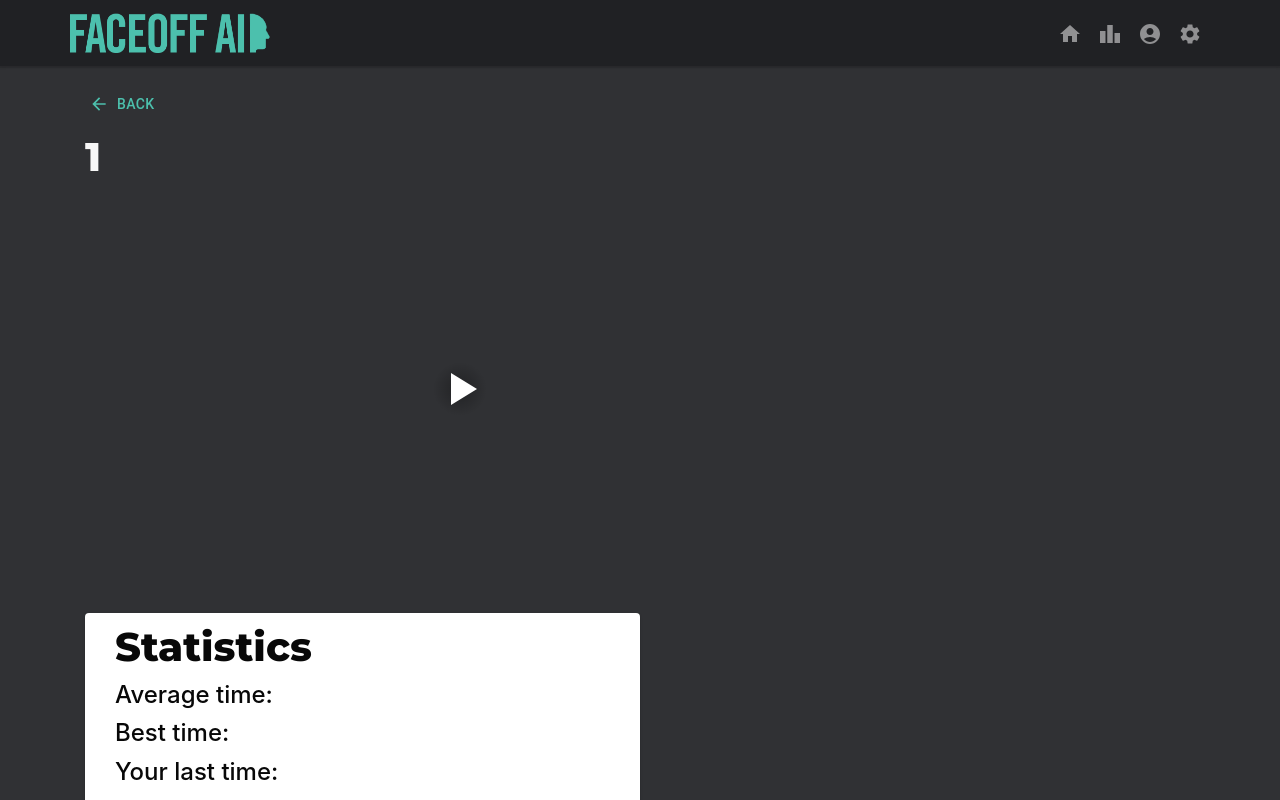
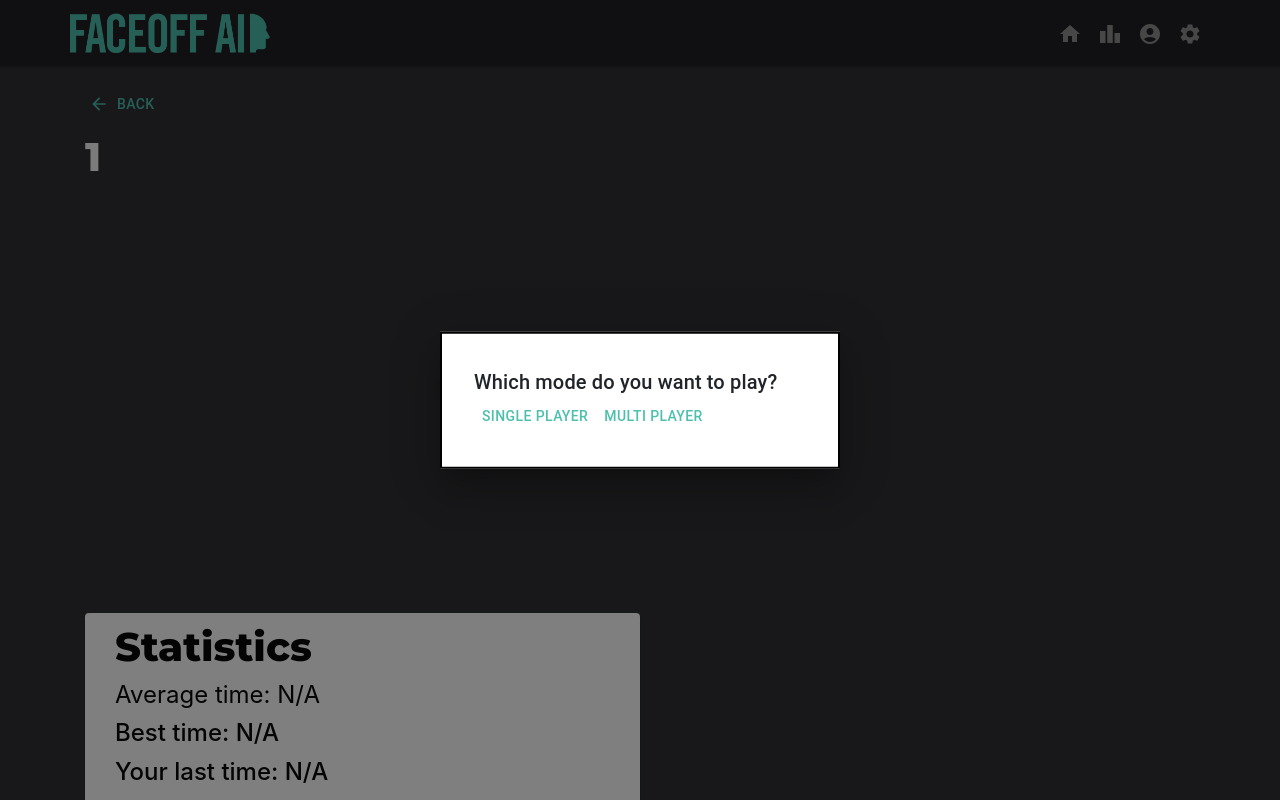
Before and after one commit to faceoff-team/face-off-ai, a React (Create React App) app in the folder frontend/face-off-ai/: page /game/1/1 in a window 1280 px wide. Shown: the top 800 px of the page. Built offline with nearby package versions, Linux system fonts and the light colour scheme; no server answers.

Commit message:
Planning and implementing regex for video input URL and game validation

```diff
--- a/frontend/face-off-ai/src/components/HomePageBox.jsx
+++ b/frontend/face-off-ai/src/components/HomePageBox.jsx
@@ -30,7 +30,7 @@ function HomePageBox({videoID, videoTitle}) {
                             component="img"
                             height="140"
                             image={thumbnailURL}
-                            alt="green iguana"
+                            alt={videoTitle}
                         />
                     </CardActionArea>
                 </Card>
--- a/frontend/face-off-ai/src/screens/Game.jsx
+++ b/frontend/face-off-ai/src/screens/Game.jsx
@@ -25,7 +25,18 @@ const modalStyle = {
 function Game() {
     const { id, title } = useParams();
 
+    const avgTimeDict = {"r9SsqcT6heE" : "50 seconds", "YqaacQc6sho" : "1 minute 3 seconds"};
+    const bestTimeDict = {"r9SsqcT6heE" : "2 minutes 10 seconds", "YqaacQc6sho" : "5 minutes 4 seconds"};
+    const userLastTimeDict = {"r9SsqcT6heE" : "32 seconds", "YqaacQc6sho" : "48 seconds"};
+    const userBestTimeDict = {"r9SsqcT6heE" : "1 minute 3 seconds", "YqaacQc6sho" : "2 minutes 17 seconds"};
+
+    const avgTime = avgTimeDict[id] === undefined ? "N/A" : avgTimeDict[id];
+    const bestTime = bestTimeDict[id] === undefined ? "N/A" : bestTimeDict[id];
+    const userLastTime = userLastTimeDict[id] === undefined ? "N/A" : userLastTimeDict[id];
+    const userBestTime = userBestTimeDict[id] === undefined ? "N/A" : userBestTimeDict[id];
+
     const [open, setOpen] = React.useState(false);
+    const [openMode, setOpenMode] = React.useState(true);
     let history = useHistory();
 
     if( id == null || title == null) {
@@ -91,8 +102,29 @@ function Game() {
     const handleOpen = () => setOpen(true);
     const handleClose = () => setOpen(false);
 
+    const handleOpenMode = () => setOpenMode(true);
+    const handleCloseMode = () => setOpenMode(false);
+
     return (
         <div className="gamePage" class="container">
+            <Modal
+                open={openMode}
+                onClose={handleCloseMode}
+                aria-labelledby="modal-modal-title"
+                aria-describedby="modal-modal-description"
+            >
+                <Box sx={modalStyle}>
+                <Typography id="modal-modal-title" variant="h6" component="h2">
+                    Which mode do you want to play?
+                </Typography>
+                <Button size="medium" color="secondary" onClick={handleCloseMode}>
+                    Single Player
+                </Button>
+                <Button size="medium" color="secondary" onClick={handleCloseMode}>
+                    Multi Player
+                </Button>
+                </Box>
+            </Modal>
             <Modal
                 open={open}
                 onClose={handleClose}
@@ -148,10 +180,10 @@ function Game() {
                 <Card style={{width: '50%'}}>
                     <div className="stats" class="gameColumn" style={{marginLeft: '30px'}}>
                         <h2 class="font-weight-heavy" style={{marginTop: "10px"}}>Statistics</h2>
-                        <h4 style={{marginTop: "10px"}}>Average time: </h4>
-                        <h4 style={{marginTop: "10px"}}>Best time: </h4>
-                        <h4 style={{marginTop: "10px"}}>Your last time: </h4>
-                        <h4 style={{marginTop: "10px"}}>Your best time: </h4>
+                        <h4 class="font-weight-normal" style={{marginTop: "10px"}}>Average time: {avgTime}</h4>
+                        <h4 style={{marginTop: "10px"}}>Best time: {bestTime}</h4>
+                        <h4 style={{marginTop: "10px"}}>Your last time: {userLastTime}</h4>
+                        <h4 style={{marginTop: "10px"}}>Your best time: {userBestTime}</h4>
                     </div>
                 </Card>
             </div>
--- a/frontend/face-off-ai/src/screens/Home.jsx
+++ b/frontend/face-off-ai/src/screens/Home.jsx
@@ -5,39 +5,34 @@ import HorizontalLine from "../components/HorizontalLine.jsx";
 import { Link, withRouter } from 'react-router-dom';
 import { TextField } from '@mui/material';
 
+const modalStyle = {
+    position: 'absolute',
+    top: '50%',
+    left: '50%',
+    transform: 'translate(-50%, -50%)',
+    width: 400,
+    bgcolor: 'background.paper',
+    border: '2px solid #000',
+    boxShadow: 24,
+    p: 4,
+};
+
 function Home() {
+    const ytRegex = "^((?:https?:)?\/\/)?((?:www|m)\.)?((?:youtube\.com|youtu.be))(\/(?:[\w\-]+\?v=|embed\/|v\/)?)([\w\-]+)(\S+)?$"
     return (
         <div className="home" class="container">
-            <h1 class="font-weight-heavy" style={{ marginTop: "20px" }}>Welcome! Want to jump right in? Click Below:</h1>
+            <h1 class="font-weight-heavy" style={{ marginTop: "20px" }}>Welcome! Paste in a YouTube video link or click a video below:</h1>
             <HorizontalLine color="#f7f7f7" width="100%"/>
+            <br/>
             <TextField
+                inputProps={{ pattern: ytRegex }}
                 id="outlined-basic"
                 label="Paste a YouTube link here"
                 variant="outlined"
-                color="primary"
+                color="secondary"
                 fullWidth
             />
-            <div style={{textAlign: 'center'}}>
-                <Link to="/game">
-                <Button
-                    size="large"
-                    variant="contained"
-                    color="secondary"
-                        style={{ fontSize: '18px', maxWidth: '14em', maxHeight: '4em', minWidth: '12em', minHeight: '3em' }}
-                >
-                    Singleplayer
-                </Button></Link>
-                <div style={{marginTop: "20px"}}></div>
-                <Link to="/game">
-                    <Button
-                        size="large"
-                        variant="contained"
-                        color="secondary"
-                        style={{ fontSize: '18px', maxWidth: '14em', maxHeight: '4em', minWidth: '12em', minHeight: '3em' }}
-                    >
-                        Play with friends
-                    </Button></Link>
-            </div>
+            <br/>
             <div style={{marginTop: "20px"}}></div>
             <h1 class="font-weight-heavy" style={{marginTop: "20px"}}>Popular Today</h1>
             <HorizontalLine color="#f7f7f7" width="100%" />
```
